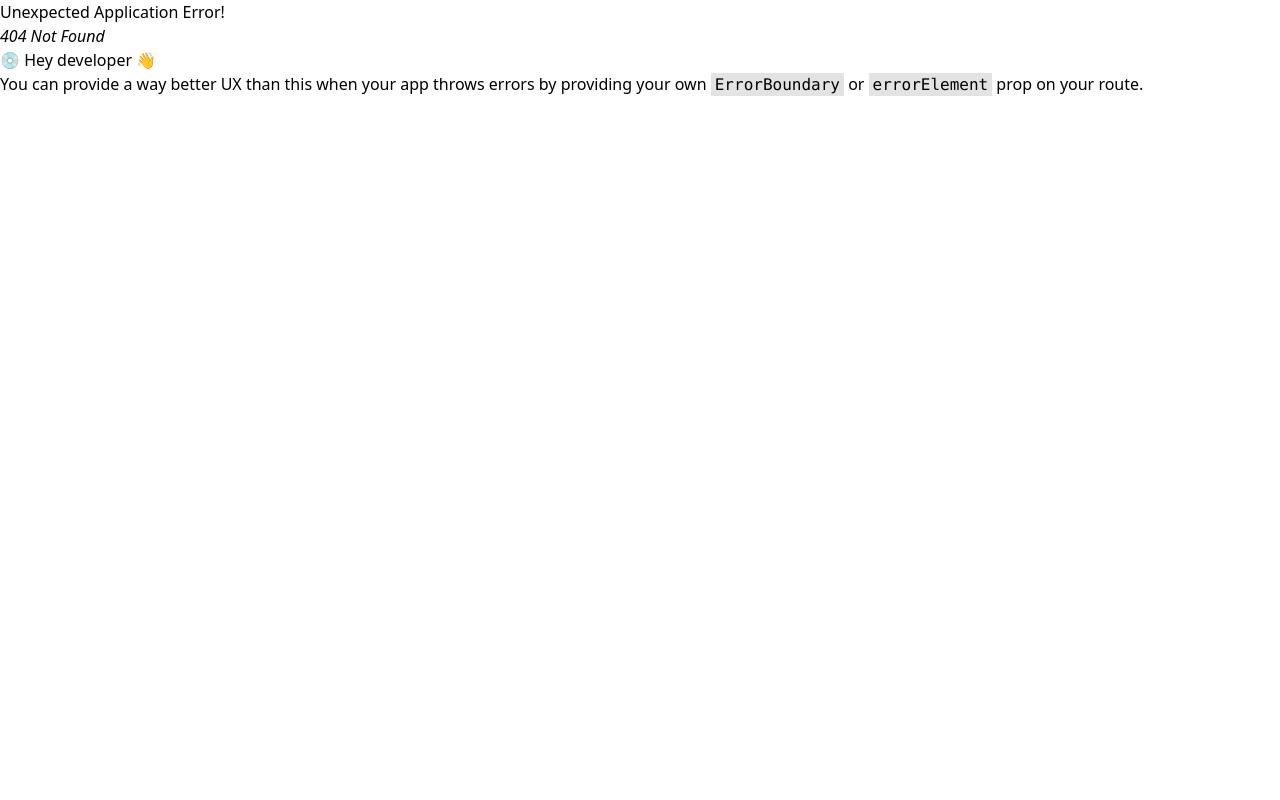
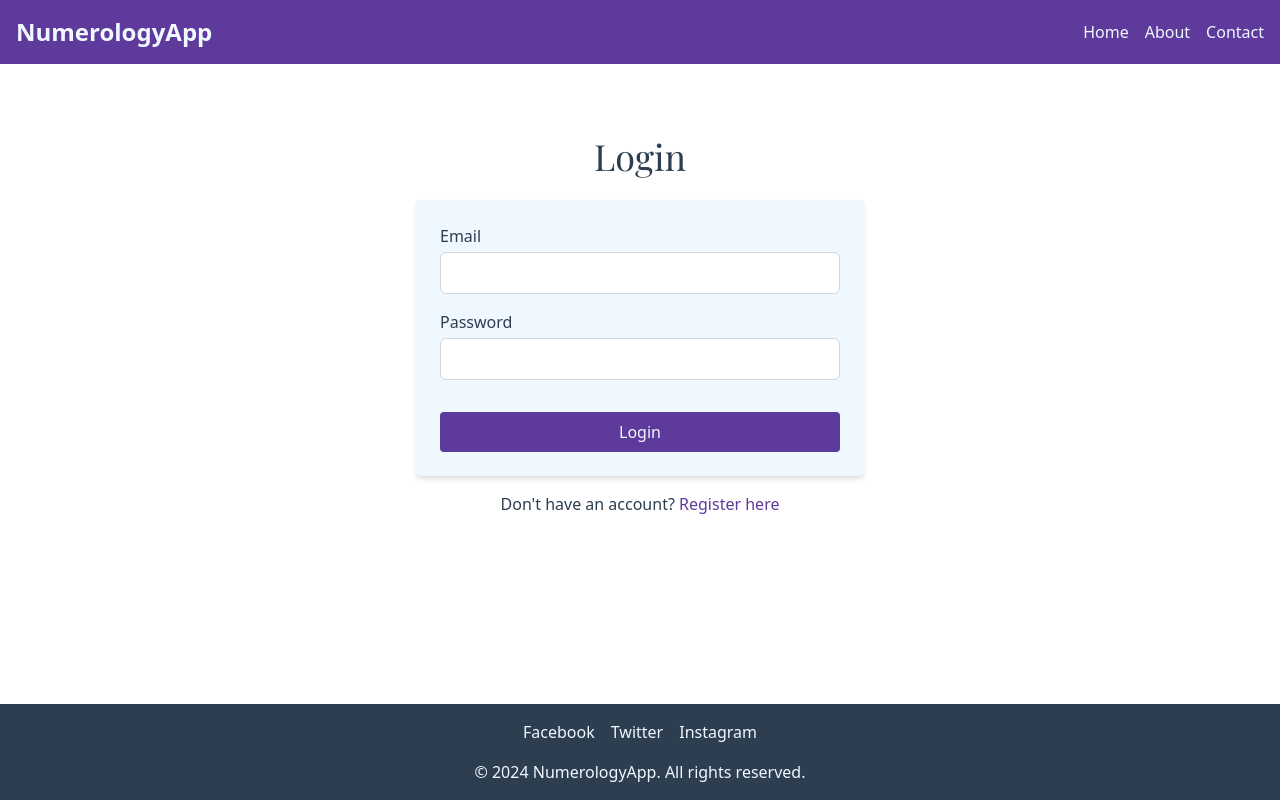
Before and after one commit to longlt201203/my-numerology-fe, a React (Vite) app: page /login in a window 1280 px wide. Before the commit this address had no page. Built offline with nearby package versions, Linux system fonts and the light colour scheme; a web font is replaced by a local one.

Commit message:
feat: 🎸 login
Add Loginpage

```diff
--- a/src/etc/router.tsx
+++ b/src/etc/router.tsx
@@ -2,6 +2,7 @@ import { createBrowserRouter } from "react-router-dom";
 import NumerologyPage from "../pages/NumerologyPage";
 import ResultPage from "../pages/ResultPage";
 import NumerologyExplanationPage from "../pages/NumerologyExplanationPage";
+import LoginPage from "../pages/LoginPage";
 
 const router = createBrowserRouter([
     {
@@ -18,6 +19,10 @@ const router = createBrowserRouter([
             {
                 path: "/explain",
                 element: <NumerologyExplanationPage/>
+            },
+            {
+                path: "/login",
+                element: <LoginPage/>
             }
         ]
     }
--- /dev/null
+++ b/src/pages/LoginPage.tsx
@@ -0,0 +1,61 @@
+import React, { useState } from 'react';
+import MainLayout from '../layouts/MainLayout';
+import TextInput from '../components/TextInput';
+import Button from '../components/Button';
+import Typography from '../components/Typography';
+
+const LoginPage: React.FC = () => {
+  const [formData, setFormData] = useState({
+    email: '',
+    password: '',
+  });
+
+  const handleChange = (e: React.ChangeEvent<HTMLInputElement>) => {
+    const { name, value } = e.target;
+    setFormData((prevData) => ({
+      ...prevData,
+      [name]: value,
+    }));
+  };
+
+  const handleSubmit = (e: React.FormEvent<HTMLFormElement>) => {
+    e.preventDefault();
+    console.log(formData);
+    // Handle login logic here
+  };
+
+  return (
+    <MainLayout>
+      <section className="text-midnightBlue max-w-md mx-auto mt-12">
+        <Typography variant='h1' className='text-center mb-6'>Login</Typography>
+        <form onSubmit={handleSubmit} className="bg-crystalWhite p-6 rounded shadow-md">
+          <TextInput
+            label="Email"
+            name="email"
+            type="email"
+            value={formData.email}
+            onChange={handleChange}
+          />
+          <TextInput
+            label="Password"
+            name="password"
+            type="password"
+            value={formData.password}
+            onChange={handleChange}
+          />
+          <Button variant="primary" size="medium" type="submit" className="mt-4 w-full">
+            Login
+          </Button>
+        </form>
+        <p className="text-center mt-4">
+          Don't have an account?{' '}
+          <a href="/register" className="text-deepPurple hover:text-lavender">
+            Register here
+          </a>
+        </p>
+      </section>
+    </MainLayout>
+  );
+};
+
+export default LoginPage;
```
